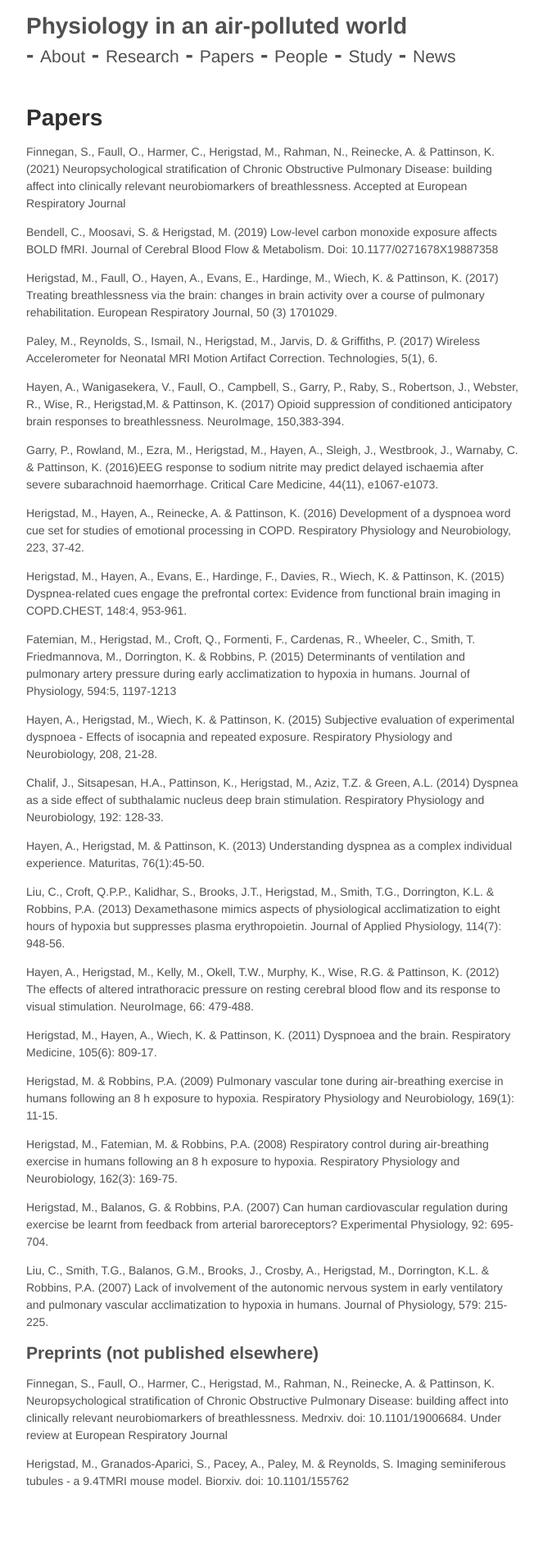
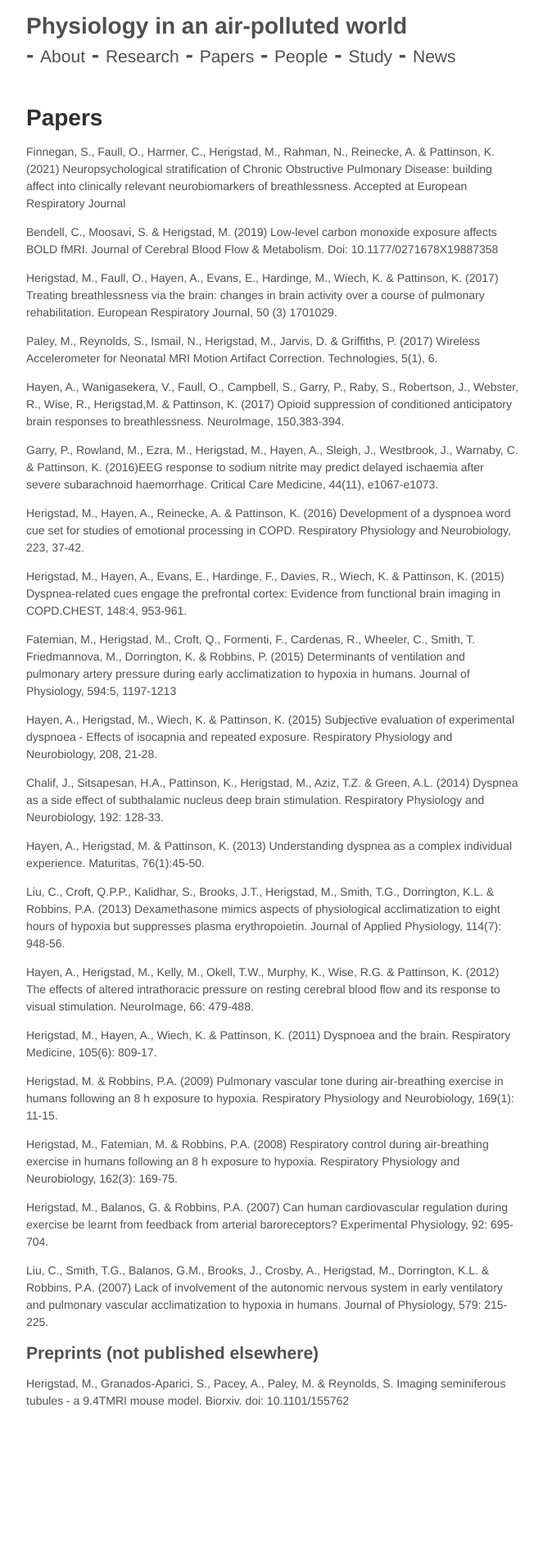
Before and after one commit to mariherigstad/mariherigstad.github.io, a Jekyll site: the page built from papers.md, in a window 1280 px wide. Shown: the whole page at 82% size, without its empty margins (307-970 px from the left). Built offline with Jekyll 4.4.1, drawn with Linux system fonts in a browser that asks for light colours; after the commit the page ends 1797 px from its top, so only the background shows below that.

Commit message:
Update papers.md

```diff
--- a/papers.md
+++ b/papers.md
@@ -42,6 +42,4 @@ Liu, C., Smith, T.G., Balanos, G.M., Brooks, J., Crosby, A., Herigstad, M., Dorr
 
 ## Preprints (not published elsewhere)
 
-Finnegan, S., Faull, O., Harmer, C., Herigstad, M., Rahman, N., Reinecke, A. & Pattinson, K. Neuropsychological stratification of Chronic Obstructive Pulmonary Disease: building affect into clinically relevant neurobiomarkers of breathlessness. Medrxiv. doi: 10.1101/19006684. Under review at European Respiratory Journal
-
 Herigstad, M., Granados-Aparici, S., Pacey, A., Paley, M. & Reynolds, S. Imaging seminiferous tubules - a 9.4TMRI mouse model. Biorxiv. doi: 10.1101/155762
```
